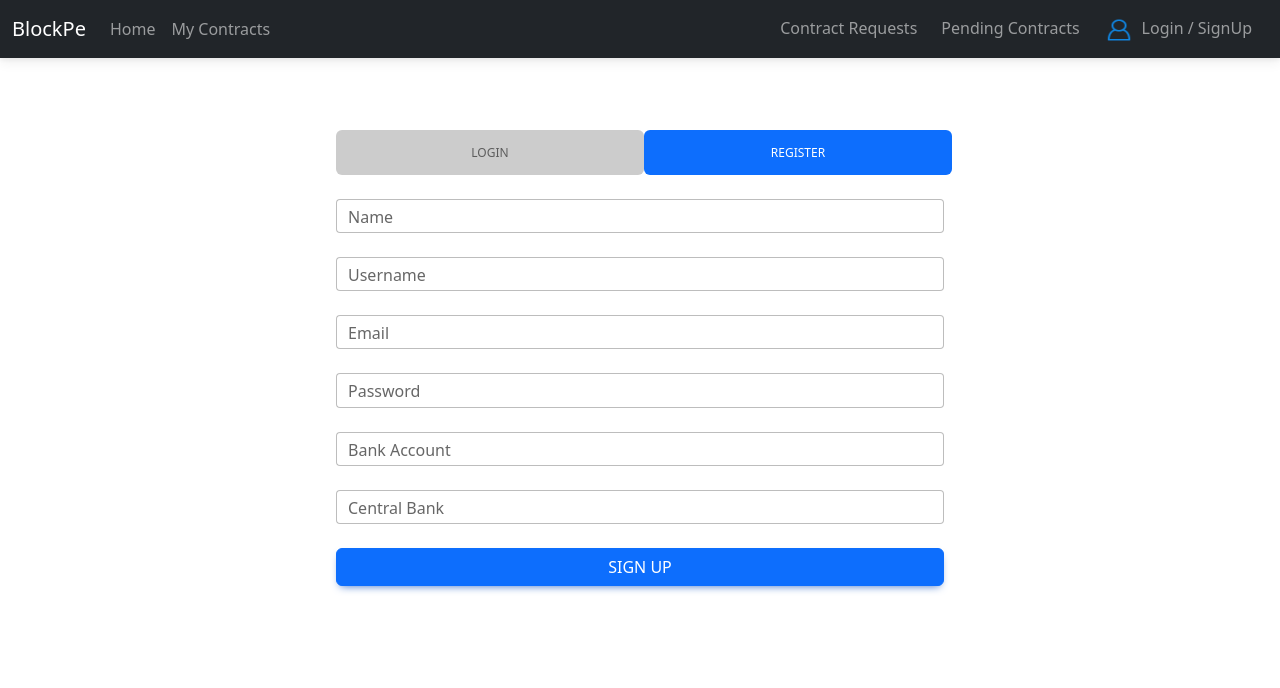
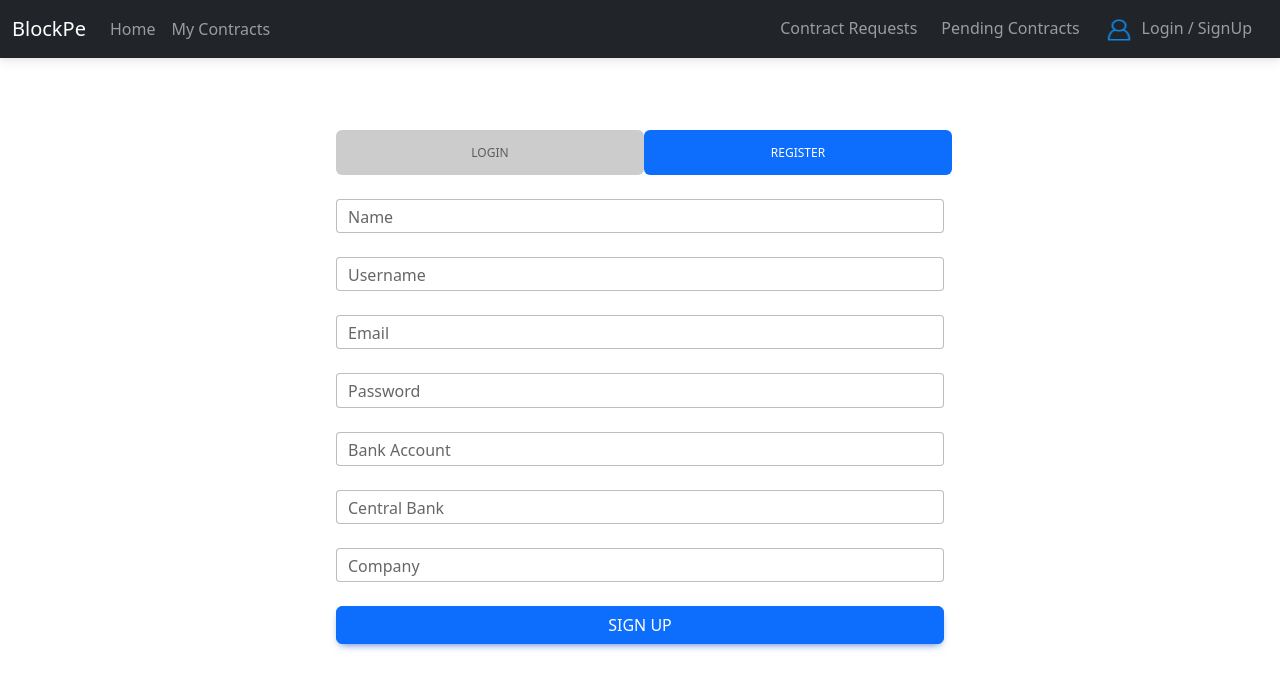
Before and after one commit to ChinmayPillai/Blockchain-Cross_Border_Contractual_Payments, a React (Vite) app in the folder Client/: page /login in a window 1280 px wide. Both pictures are taken after a click on the item "REGISTER". Shown: the top 688 px of the page. Built offline with nearby package versions, Linux system fonts and the light colour scheme.

Commit message:
Fix Login/Register

```diff
--- a/Client/src/components/Login/Login.jsx
+++ b/Client/src/components/Login/Login.jsx
@@ -23,6 +23,7 @@ function Login() {
   const [password, setPassword] = useState("");
   const [bankAccount, setBankAccount] = useState("");
   const [centralBank, setCentralBank] = useState("");
+  const [company, setCompany] = useState("");
 
   const handleJustifyClick = (value) => {
     if (value === justifyActive) {
@@ -55,10 +56,10 @@ function Login() {
       .post(registerUrl, {
         name: name,
         username: username,
-        email: email,
         password: password,
         bankAccount: bankAccount,
-        centralBank: centralBank
+        centralBank: centralBank,
+        company: company
        })
       .then((response) => {
         console.log(response.data);
@@ -146,7 +147,7 @@ function Login() {
               type="text"
               placeholder="username"
               value={username}
-              onChange={(e) => setName(e.target.value)}
+              onChange={(e) => setUsername(e.target.value)}
             />
             <MDBInput
               wrapperClass="mb-4"
@@ -172,7 +173,7 @@ function Login() {
               type="text"
               placeholder="BankAccount123"
               value={bankAccount}
-              onChange={(e) => setName(e.target.value)}
+              onChange={(e) => setBankAccount(e.target.value)}
             />
             <MDBInput
               wrapperClass="mb-4"
@@ -181,7 +182,16 @@ function Login() {
               type="text"
               placeholder="USDCentralBank"
               value={centralBank}
-              onChange={(e) => setName(e.target.value)}
+              onChange={(e) => setCentralBank(e.target.value)}
+            />
+            <MDBInput
+              wrapperClass="mb-4"
+              label="Company"
+              id="company"
+              type="text"
+              placeholder="Company123"
+              value={company}
+              onChange={(e) => setCompany(e.target.value)}
             />
 
             <MDBBtn className="mb-4 w-100">Sign up</MDBBtn>
```
